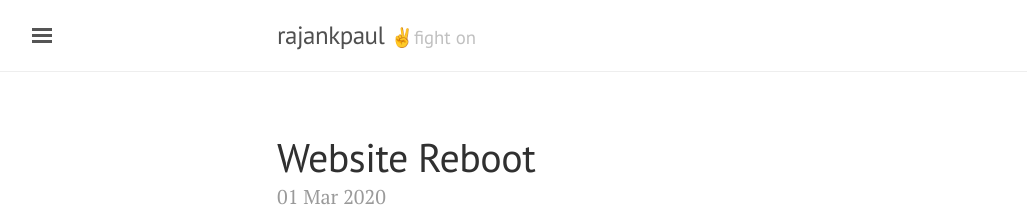
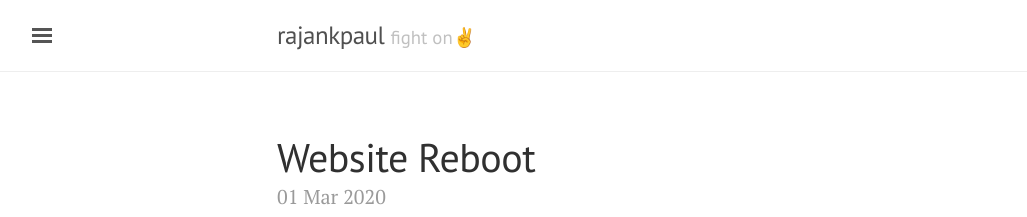
Before and after one commit to rajankpaul/rajankpaul.github.io, a Jekyll site: the page built from index.html, in a window 1280 px wide. Shown: the top 217 px of the page, without its empty margins (3-1030 px from the left). Built offline with Jekyll 4.4.1, drawn with Linux system fonts in a browser that asks for light colours; the list of posts is cut into pages by our own code.

```diff
--- a/_config.yml
+++ b/_config.yml
@@ -3,7 +3,7 @@
 
 # Setup
 title:               rajankpaul
-tagline:             '✌️fight on'
+tagline:             'fight on✌️'
 description:         'Updates about my life'
 url:                 https://rajankpaul.com
 baseurl:             ""
```
